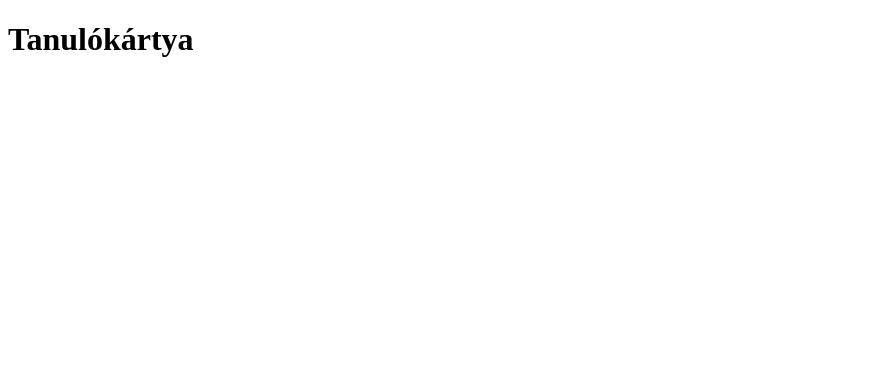
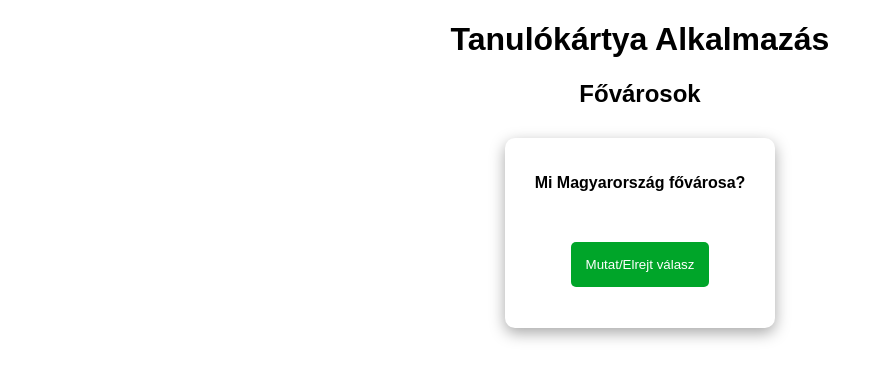
Before and after one commit to soczo01/tanulokartya, a plain HTML site: page index.html in a window 1280 px wide. Shown: the whole page, without its empty margins (0-883 px from the left). Drawn offline with Linux system fonts and the light colour scheme.

Commit message:
elso kartya

```diff
--- a/index.html
+++ b/index.html
@@ -1,11 +1,26 @@
 <!DOCTYPE html>
-<html lang="en">
+<html lang="hu">
 <head>
     <meta charset="UTF-8">
     <meta name="viewport" content="width=device-width, initial-scale=1.0">
     <title>Tanulókártya</title>
+    <link rel="stylesheet" href="style.css">
+
 </head>
 <body>
-    <h1>Tanulókártya</h1>
+    <h1>Tanulókártya Alkalmazás</h1>
+    <h2>Fővárosok</h2>
+
+    <div class="kartyak">
+
+        <div class="kartya">
+            <p>Mi Magyarország fővárosa?</p>
+            <p id="valasz1" class="valasz rejtett">Budapest</p>
+            <button id="gomb1">Mutat/Elrejt válasz</button>
+
+        </div>
+    </div>
+
+<script src="script.js"></script>
 </body>
 </html>
--- /dev/null
+++ b/script.js
@@ -0,0 +1,5 @@
+
+document.getElementById('gomb1').addEventListener('click', function() {
+    const valasz = document.getElementById('valasz1');
+    valasz.classList.toggle('rejtett');
+});
--- /dev/null
+++ b/style.css
@@ -0,0 +1,39 @@
+body {
+    font-family: Arial, sans-serif;
+    text-align: center;
+}
+
+p{
+    font-weight: bold;
+}
+
+.kartyak {
+    display: flex;
+    flex-wrap: wrap;
+    justify-content: space-around;
+}
+
+.kartya {
+    border-radius: 10px;
+    padding: 20px;
+    margin: 10px;
+    width: 230px;
+    height: 150px;
+    box-shadow: rgba(0, 0, 0, 0.35) 0px 5px 15px;
+}
+
+button {
+    padding: 15px;
+    background-color: #00a529;
+    color: white;
+    border: none;
+    border-radius: 5px;
+}
+
+button:hover {
+    background-color: #00791e;
+}
+
+.rejtett {
+    visibility: hidden;
+}
```
